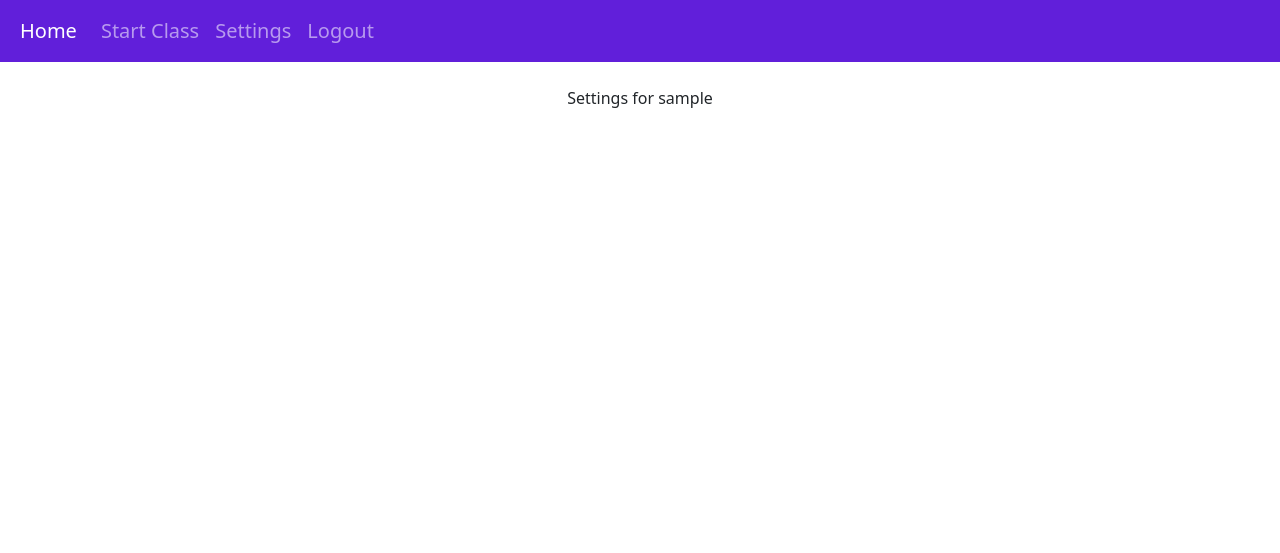
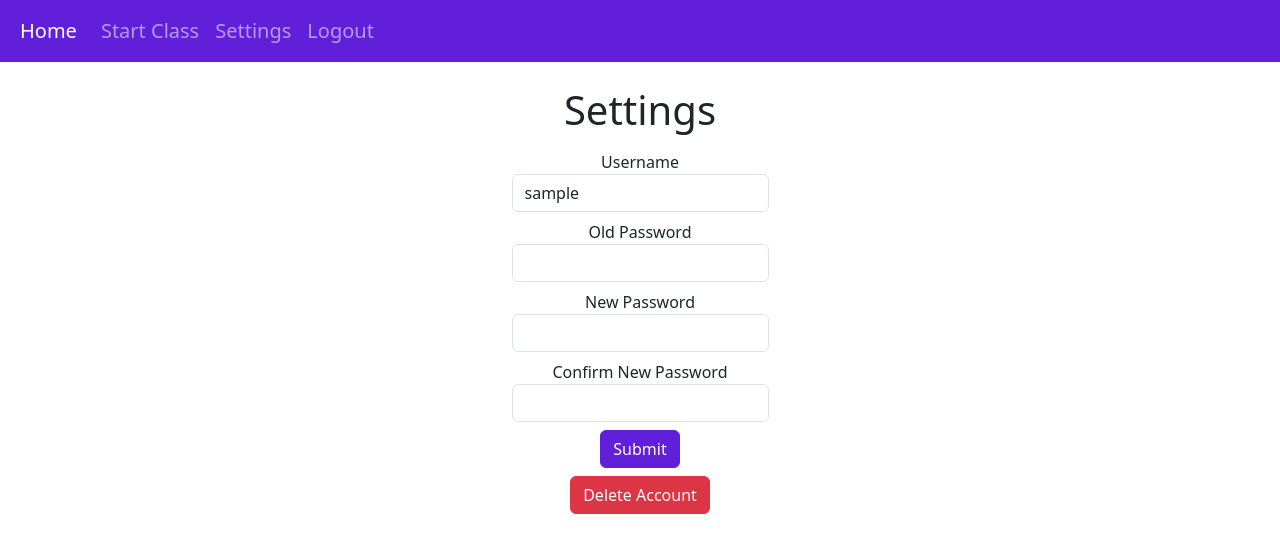
Before and after one commit to GraphiteApp/GraphiteTeacher, a Django app: page /settings in a window 1280 px wide. Shown: the top 553 px of the page. Run offline with Django 4.2, Linux system fonts and the light colour scheme; the visitor is signed in with stand-in values (Sample User, id 1); parts of the project's set-up code (start-up, migrations or seed data) failed here and were passed over.

Commit message:
add settings page html

```diff
--- /dev/null
+++ b/static/Graphite/javascript/settings.js
@@ -0,0 +1,10 @@
+function confirmDeleteAccount() {
+    if (confirm("Are you sure you want to delete your account? This action is irreversible.")) {
+        // update the action value
+        document.getElementById("settings-form-action").value = "delete_account";
+        // submit the form
+        document.getElementById("settings-form").submit();
+    }
+
+    return false;
+}
--- a/templates/Graphite/settings.html
+++ b/templates/Graphite/settings.html
@@ -3,8 +3,36 @@
 
 {% block body %}
     {% include "Graphite/navbar.html" %}
+    <script src="{% static 'Graphite/javascript/settings.js' %}"></script>
 
-    <div style="text-align: center" class="mt-4">
-        Settings for {{ user.username }}
+    <div style="text-align: center" class="mt-4 d-flex flex-column justify-content-center align-items-center">
+        <h1>Settings</h1>
+
+        <form method="post" id="settings-form">
+            {% csrf_token %}
+            <div class="form-group mt-2">
+                <label for="username">Username</label>
+                <input type="text" class="form-control" id="username" name="username" value="{{ user.username }}">
+            </div>
+            <div class="form-group mt-2">
+                <label for="password_old">Old Password</label>
+                <input type="password" class="form-control" id="password_old" name="password_old">
+            </div>
+            <div class="form-group mt-2">
+                <label for="password">New Password</label>
+                <input type="password" class="form-control" id="password" name="password">
+            </div>
+            <div class="form-group mt-2">
+                <label for="password2">Confirm New Password</label>
+                <input type="password" class="form-control" id="password2" name="password2">
+            </div>
+
+            <input type="hidden" value="{{ user.username }}" name="username_old">
+            <input type="hidden" value="update_settings" name="action" id="settings-form-action">
+            <button type="submit" class="btn btn-primary mt-2">Submit</button>
+            <div>
+                <button class="btn btn-danger mt-2" onclick="confirmDeleteAccount()" type="button">Delete Account</button>
+            </div>
+        </form>
     </div>
 {% endblock %}
```
